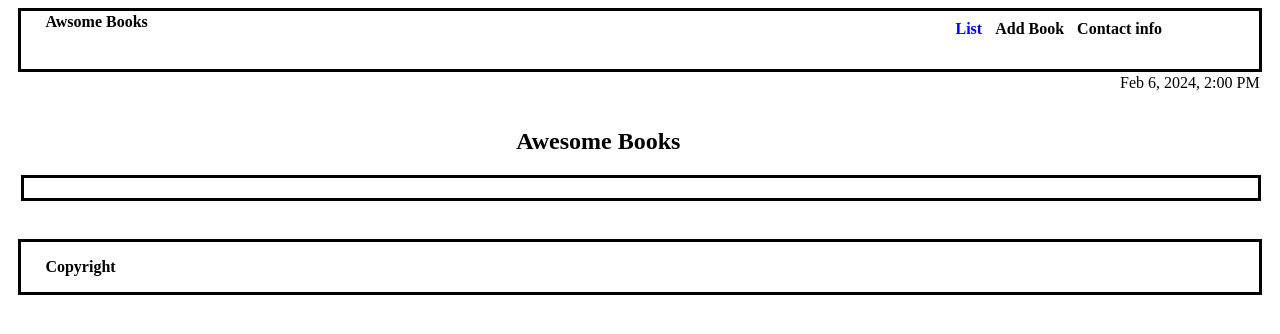
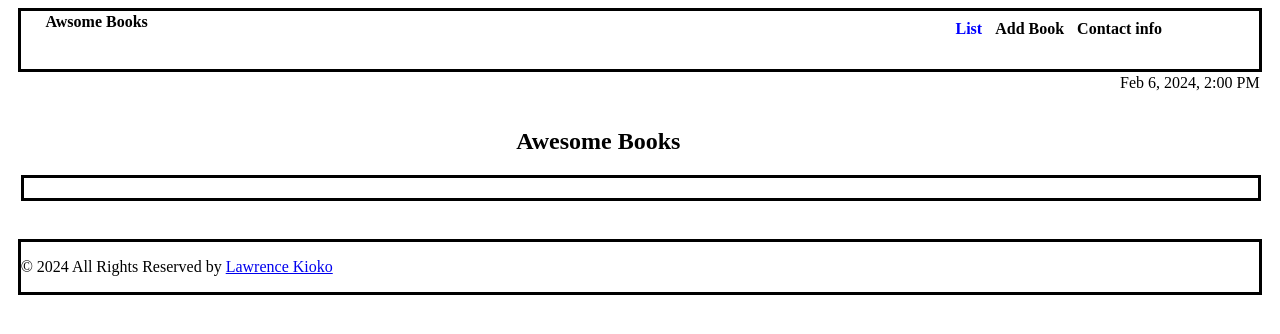
Before and after one commit to Kidd254/Awesome-Books-with-Modules, a website with bundled scripts: page index.html in a window 1280 px wide. Built offline with nearby package versions, Linux system fonts and the light colour scheme.

Commit message:
Add copyright in the footer

```diff
--- a/index.html
+++ b/index.html
@@ -43,14 +43,19 @@
                 <ul>
                     <li>Our email: lorenkioko@gmail.com</li>
                     <li>Our phone number: +254706029696</li>
-                    <li>Our address: Streetname Donholm, Nairobi, Kenya</li>
+                    <li>Our address: Streetname Hunters, Nairobi, Kenya</li>
 
                 </ul>
             </section>
         </main>
         <footer class="footer">
             <div class="footer-container">
-                <p class="footer-content">Copyright</p>
+                <p>
+                    © 2024 All Rights Reserved by
+                    <a href="#" target="_blank">
+                    Lawrence Kioko
+                    </a>
+                </p>
             </div>
         </footer>
         <script type="module" src="./index.js"></script>
```
